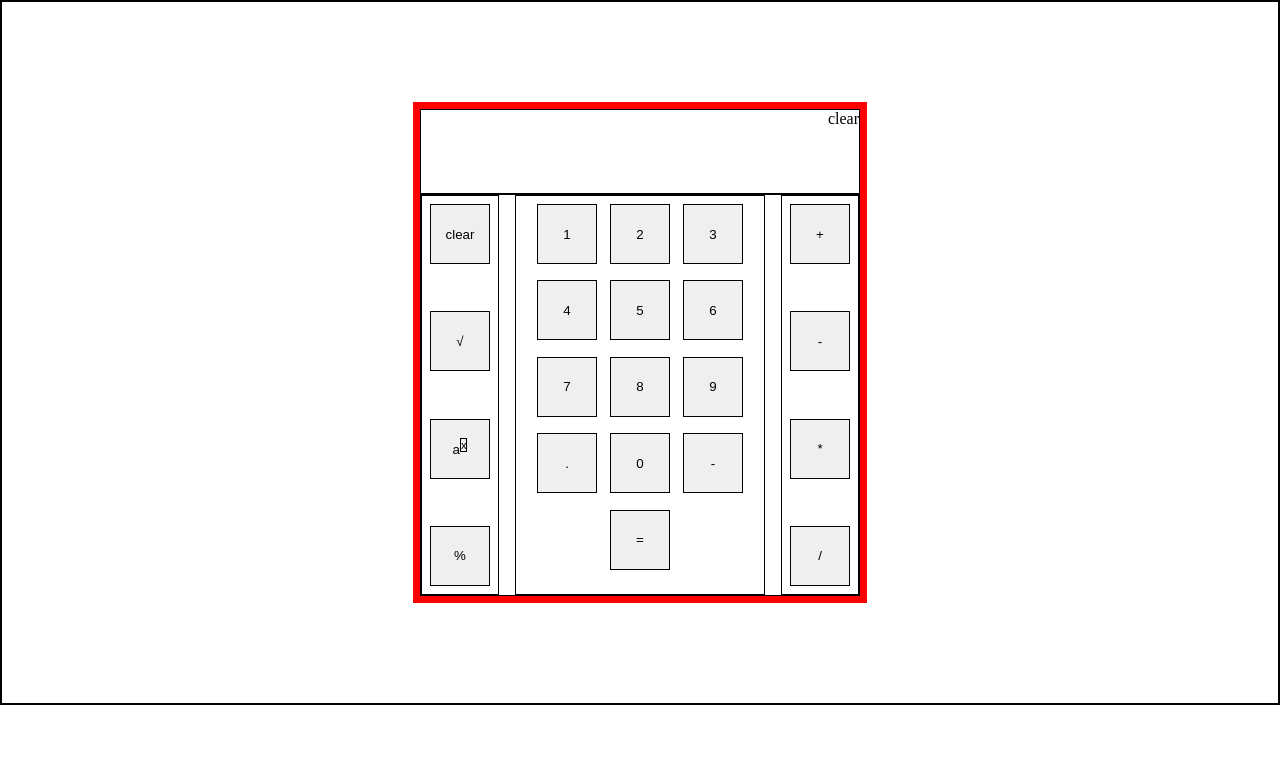
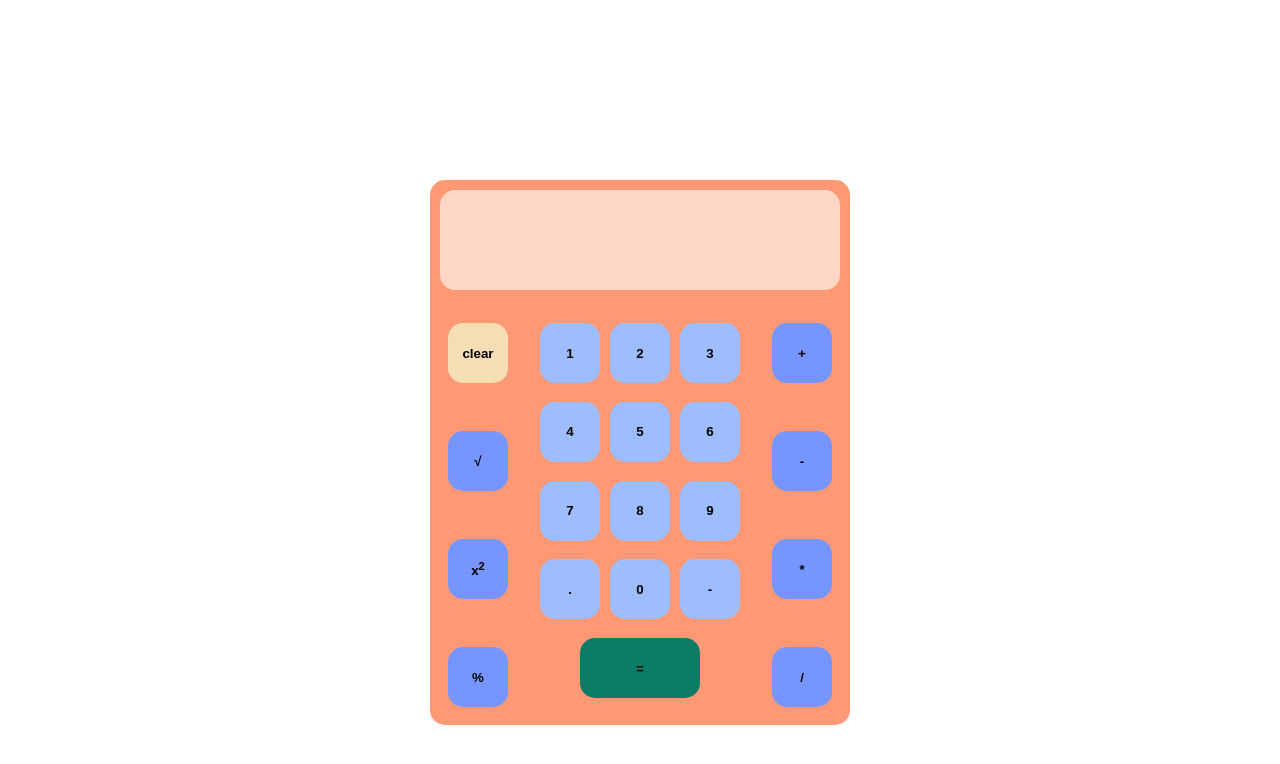
Before and after one commit to illsendu2jesus/calculator, a plain HTML site: page index.html in a window 1280 px wide. Both pictures are taken after a click on the button "clear". Drawn offline with Linux system fonts and the light colour scheme.

Commit message:
finished buttons functionality and enhanced the ui

```diff
--- a/calculator.js
+++ b/calculator.js
@@ -13,10 +13,36 @@ function operate(){
 
         let mode = e.target.className;
         let content = e.target.textContent;
-        //console.log(mode);
+
+        console.log(mode);
+
         if(mode=='b-operation'){
             operation = content;
-            total.textContent = operation;
+            total.textContent += operation;
+        }
+        else if(mode=='mod'){
+            operation = mode;
+            total.textContent += content;
+            console.log('er');
+        }
+
+        else if(mode=='square'){
+            operation = mode;
+            let holder = "<sup>2</sup>"
+            total.innerHTML = n1 + '' +holder;
+        }
+
+        else if(mode=='clear'){
+            n1 = '';
+            n2 = '';
+            result = '';
+            operation = '';
+            total.textContent = '';
+        }
+
+        else if(mode=='root'){
+            operation = mode;
+            total.textContent += content;
         }
 
         else if(operation == ''){
@@ -26,7 +52,8 @@ function operate(){
             else
             {
                 n1 += content;
-                total.textContent = n1;
+                total.textContent = ''
+                total.textContent += n1;
             }
 
         }
@@ -37,11 +64,11 @@ function operate(){
         else{
 
             n2 += content;
-            total.textContent = n2;
+            total.textContent += n2[n2.length -1];
         }
 
-        //console.log(n1);
-        //console.log(n2);
+       // console.log(mode);
+       // console.log(operation);
 
     })})
 
@@ -55,6 +82,7 @@ function calculate(){
     if(n4 == NaN){
         n4 = 0;
     }
+    //console.log(operation);
 
     if(operation=='+'){
         result = n3 +n4;
@@ -66,9 +94,21 @@ function calculate(){
         result = n3*n4;
     }
     else if(operation=='/'){
-        result = n3/n4;
+        if(n4==0){
+            result = 'ERROR:division by zero'
+        }
+        else{
+        result = n3/n4;}
     }
-    result.toPrecision(5);
+    else if(operation=='root'){
+        result = Math.sqrt(n4);
+    }
+    else if(operation=='mod'){
+        result = n3 % n4;
+    }
+    else if(operation=='square'){
+        result = n3 ** 2;
+    }
     dipslay();
 }
 function dipslay(){
--- a/index.html
+++ b/index.html
@@ -11,14 +11,14 @@
     <div class="chassis">
 
         <div class="screen">
-            0
+
         </div>
         <div class="container">
         <div class="c operations">
-            <button>clear</button>
-            <button>&#8730;</button>
-            <button>a<sup>x</sup></button>
-            <button>%</button>
+            <button class="clear">clear</button>
+            <button class="root">&#8730;</button>
+            <button class="square" >x<sup>2</sup></button>
+            <button class="mod">%</button>
 
 
         </div>
--- a/styles.css
+++ b/styles.css
@@ -1,19 +1,27 @@
 *{
     box-sizing: border-box;
     margin:0;
-    border:1px solid black;
+    border-radius: 15px;
+    font-weight: bold;
+   /* border:1px solid black;*/
 }
 
 
 .chassis{
-    margin:100px auto;
-    border: 7px solid red;
-    width:fit-content
+    margin:180px auto;
+   /* border: 7px solid red;*/
+    width:fit-content;
+    background-color: #FF9874;
+    max-width: 420px;
+    padding:10px;
+
 
 }
 
 .screen{
-    height:85px;
+    height:100px;
+    padding:35px 15px 0px 0px;
+    margin-bottom: 25px;
 }
 
 .digits{
@@ -21,8 +29,9 @@
     flex-wrap: wrap;
     flex-direction: row;
     justify-content: space-evenly;
+    gap:10px;
     padding:8px;
-    width:250px;
+    width:290px;
     height:400px;
 }
 
@@ -30,7 +39,8 @@
 button{
     width:60px;
     height:60px;
-    /*margin:0px auto;*/
+    background-color: #7695FF;
+    border:none;
 }
 
 .container{
@@ -40,11 +50,31 @@ button{
 
 .operations{
     display: flex;
+    flex-grow: 1;
     flex-direction: column;
     justify-content: space-between;
+    align-items: center;
     padding:8px;
 }
 
 .screen{
     text-align: right;
+    background-color: #FFD7C4;
 }
+
+sup{
+    border:none;
+}
+
+.digits button{
+    background-color: #9DBDFF;
+}
+
+.clear{
+    background-color: wheat;
+}
+
+.result{
+    background-color: #0D7C66 !important;
+    width:120px;
+}
```
